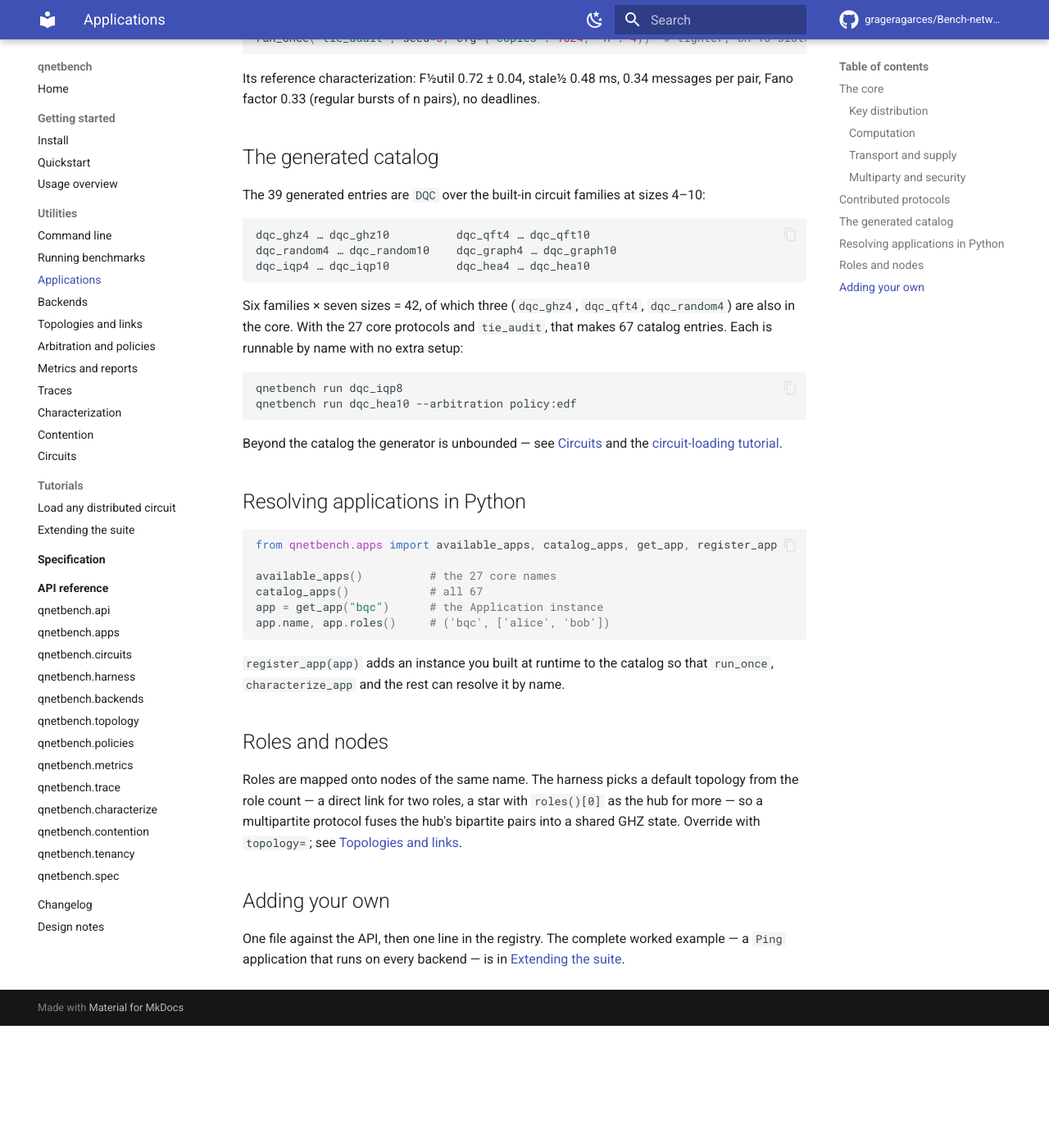
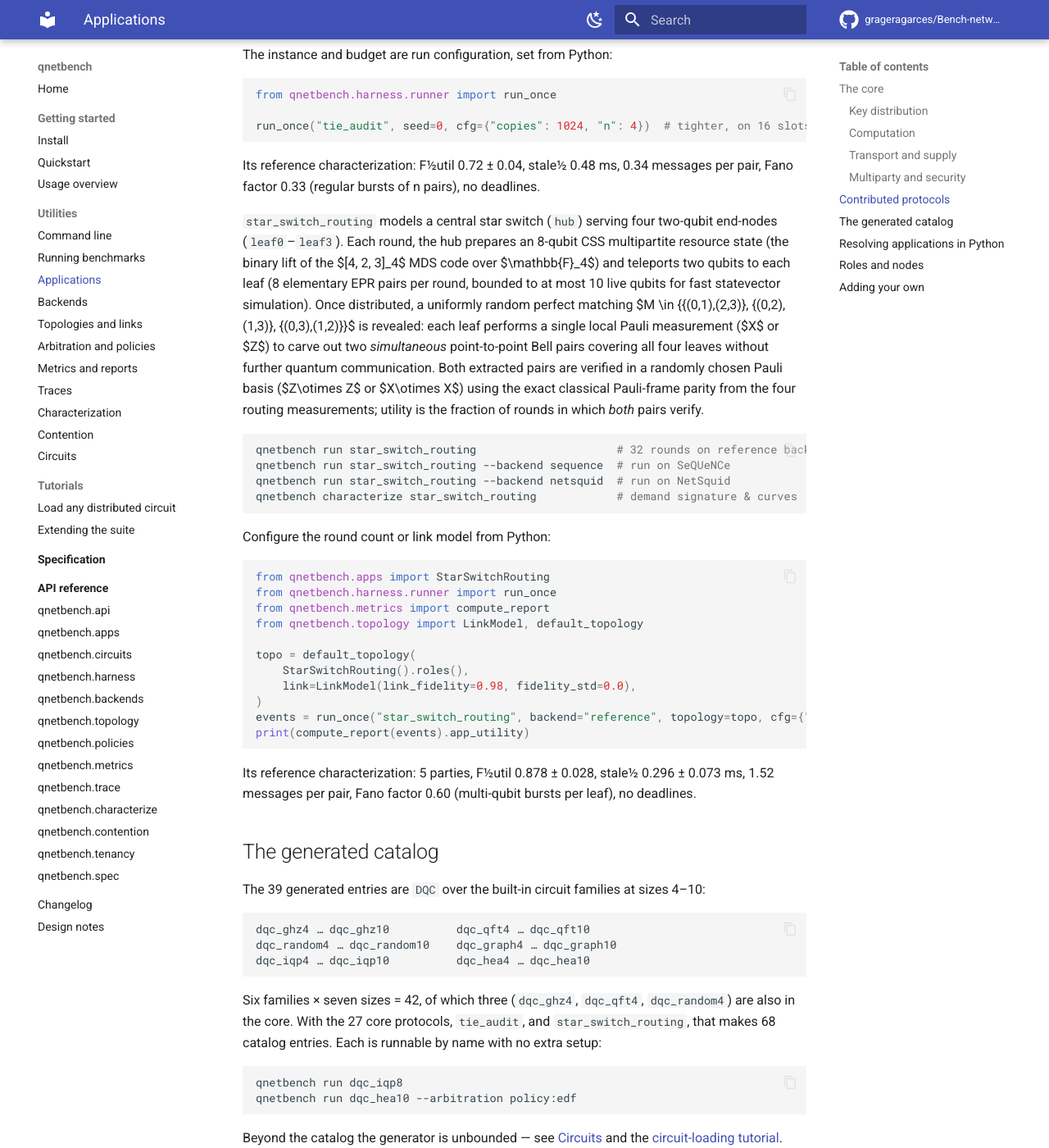
Before and after one commit to grageragarces/Bench-network-applications, an MkDocs documentation site: the page built from docs/guide/applications.md, in a window 1280 px wide and 1400 px high, scrolled down 3667 px. Shown: the whole window at 82% size. Built offline with MkDocs 1.6.1 and Material for MkDocs 9.7.7, drawn with Linux system fonts in a browser that asks for light colours; comment, search, counter and statistics services are not loaded; before the commit the page ends 4918 px from its top, so only the background shows below that; some of the changed text lies outside the part shown.

Commit message:
doc update based on new routing capabilities

````diff
--- a/docs/guide/applications.md
+++ b/docs/guide/applications.md
@@ -10,14 +10,14 @@ protocols for coverage, and a **generator** for quantity.
 
 ```bash
 qnetbench list          # the 27 core protocols
-qnetbench list --all    # the 67-entry catalog
+qnetbench list --all    # the 68-entry catalog
 qnetbench run <name>    # any entry from either
 ```
 
 | Layer | Count | What it is |
 |---|---|---|
 | Core protocols | **27** | hand-written protocols spanning every demand class; CI, the reference corpus and the cross-backend equivalence suite all iterate these |
-| Runnable catalog | **67** | the core plus 39 generated distributed-circuit instances and 1 contributed protocol |
+| Runnable catalog | **68** | the core plus 39 generated distributed-circuit instances and 2 contributed protocols |
 | Generatable | unbounded | any circuit family × size × partition, or any Qiskit / MQT Bench circuit |
 
 ## The core
@@ -83,6 +83,7 @@ corpus. Promoting one to the core is a move into `_CORE` and a corpus regenerati
 | App | Protocol | Demand signature |
 |---|---|---|
 | `tie_audit` | verified, entanglement-steered audit of sign consistency (the TieAudit task of [arXiv:2606.20344](https://arxiv.org/abs/2606.20344)) | **n pairs consumed jointly** per copy, so the value decays like F^n; strictly one-way classical traffic and no feed-forward; hidden test copies verify an untrusted source |
+| `star_switch_routing` | 5-node star-switch multipartite routing (`hub` + 4 two-qubit leaves via an 8-qubit CSS MDS state) | **multi-qubit bursts per leaf** (2 EPR pairs/leaf, 8 pairs/round), hub-side CSS state teleportation, and dynamic simultaneous two-pair extraction via local Pauli measurements |
 
 `tie_audit` is a verified protocol whose classical traffic runs one way. Alice holds
 a sign per slot, Bob a matching of the slots, and Bob wants the fraction `f` of
@@ -108,6 +109,45 @@ run_once("tie_audit", seed=0, cfg={"copies": 1024, "n": 4})  # tighter, on 16 sl
 Its reference characterization: F½util 0.72 ± 0.04, stale½ 0.48 ms, 0.34
 messages per pair, Fano factor 0.33 (regular bursts of n pairs), no deadlines.
 
+`star_switch_routing` models a central star switch (`hub`) serving four two-qubit
+end-nodes (`leaf0`–`leaf3`). Each round, the hub prepares an 8-qubit CSS multipartite
+resource state (the binary lift of the $[4, 2, 3]_4$ MDS code over $\mathbb{F}_4$) and
+teleports two qubits to each leaf (8 elementary EPR pairs per round, bounded to at most
+10 live qubits for fast statevector simulation). Once distributed, a uniformly random
+perfect matching $M \in \{\{(0,1),(2,3)\}, \{(0,2),(1,3)\}, \{(0,3),(1,2)\}\}$ is
+revealed: each leaf performs a single local Pauli measurement ($X$ or $Z$) to carve out
+two *simultaneous* point-to-point Bell pairs covering all four leaves without further
+quantum communication. Both extracted pairs are verified in a randomly chosen Pauli
+basis ($Z\otimes Z$ or $X\otimes X$) using the exact classical Pauli-frame parity from
+the four routing measurements; utility is the fraction of rounds in which *both* pairs
+verify.
+
+```bash
+qnetbench run star_switch_routing                     # 32 rounds on reference backend
+qnetbench run star_switch_routing --backend sequence  # run on SeQUeNCe
+qnetbench run star_switch_routing --backend netsquid  # run on NetSquid
+qnetbench characterize star_switch_routing            # demand signature & curves
+```
+
+Configure the round count or link model from Python:
+
+```python
+from qnetbench.apps import StarSwitchRouting
+from qnetbench.harness.runner import run_once
+from qnetbench.metrics import compute_report
+from qnetbench.topology import LinkModel, default_topology
+
+topo = default_topology(
+    StarSwitchRouting().roles(),
+    link=LinkModel(link_fidelity=0.98, fidelity_std=0.0),
+)
+events = run_once("star_switch_routing", backend="reference", topology=topo, cfg={"rounds": 64}, seed=0)
+print(compute_report(events).app_utility)
+```
+
+Its reference characterization: 5 parties, F½util 0.878 ± 0.028, stale½ 0.296 ± 0.073 ms,
+1.52 messages per pair, Fano factor 0.60 (multi-qubit bursts per leaf), no deadlines.
+
 ## The generated catalog
 
 The 39 generated entries are `DQC` over the built-in circuit families at sizes 4–10:
@@ -119,8 +159,9 @@ dqc_iqp4 … dqc_iqp10          dqc_hea4 … dqc_hea10
 ```
 
 Six families × seven sizes = 42, of which three (`dqc_ghz4`, `dqc_qft4`,
-`dqc_random4`) are also in the core. With the 27 core protocols and `tie_audit`, that
-makes 67 catalog entries. Each is runnable by name with no extra setup:
+`dqc_random4`) are also in the core. With the 27 core protocols, `tie_audit`, and
+`star_switch_routing`, that makes 68 catalog entries. Each is runnable by name with
+no extra setup:
 
 ```bash
 qnetbench run dqc_iqp8
@@ -136,7 +177,7 @@ Beyond the catalog the generator is unbounded — see [Circuits](circuits.md) an
 from qnetbench.apps import available_apps, catalog_apps, get_app, register_app
 
 available_apps()          # the 27 core names
-catalog_apps()            # all 67
+catalog_apps()            # all 68
 app = get_app("bqc")      # the Application instance
 app.name, app.roles()     # ('bqc', ['alice', 'bob'])
 ```
````
Also changed, not shown: README.md (+1 -1 lines), docs/reference/apps.md (+6 -0 lines).
